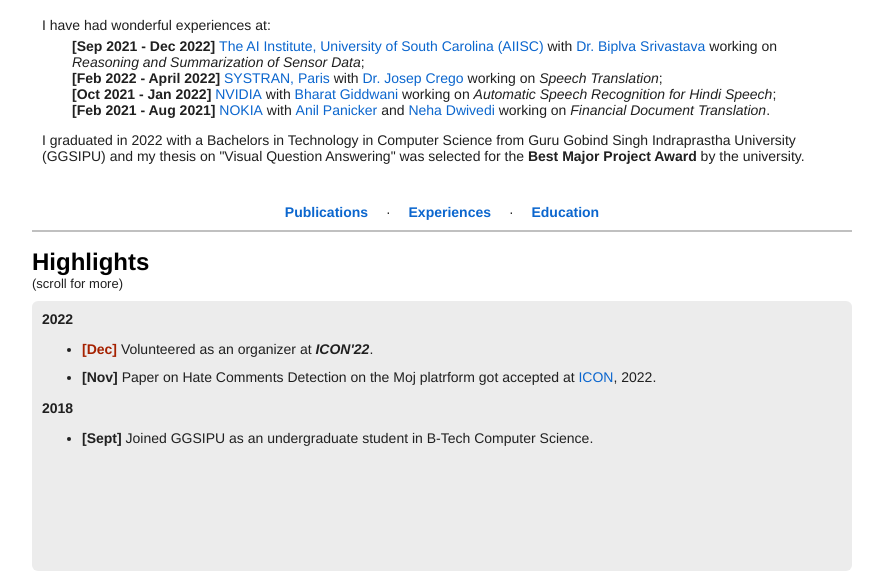
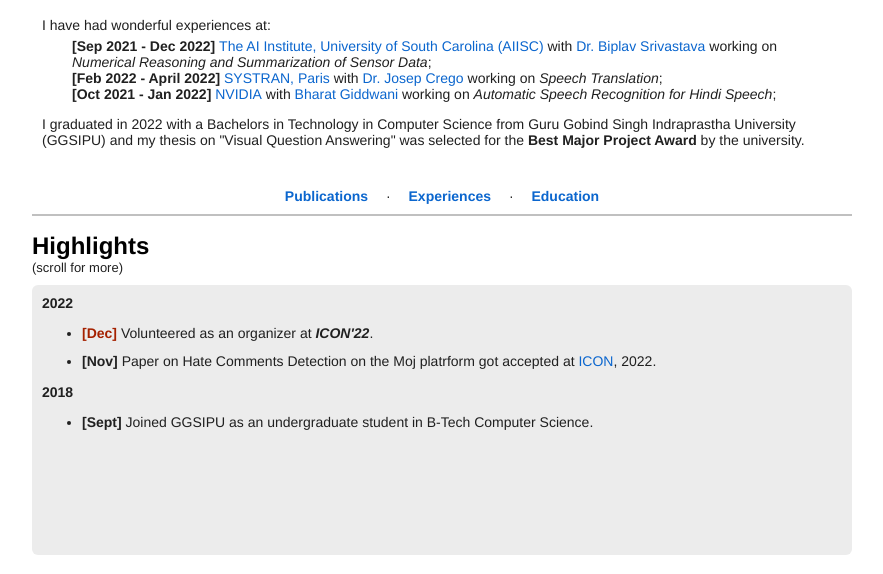
Before and after one commit to Priyanshiguptaaa/Academic-Website, a plain HTML site: page main.html in a window 1280 px wide. Shown: the part 458-1032 px from the top of the page, without its empty margins (198-1081 px from the left). Drawn offline with Linux system fonts and the light colour scheme.

```diff
--- a/main.html
+++ b/main.html
@@ -280,10 +280,10 @@
 
             I have had wonderful experiences at:
             <p style="padding-left: 30px; margin-top: 5">
-              <strong>[Sep 2021 - Dec 2022]</strong> <a href= https://allenai.org/aristo>The AI Institute, University of South Carolina (AIISC) </a> with <a href="https://allenai.org/team/peterc">Dr. Biplva Srivastava</a> working on <i>Reasoning and Summarization of Sensor Data</i>;<br>
-              <strong>[Feb 2022 - April 2022]</strong> <a href= https://ai.facebook.com/research/conversational-ai>SYSTRAN, Paris</a> with <a href="https://www.notebleue.org/">Dr. Josep Crego</a> working on <i>Speech Translation</i>;<br>
-              <strong>[Oct 2021 - Jan 2022]</strong> <a href= https://www.microsoft.com/en-us/research/group/natural-language-processing>NVIDIA</a> with <a href="https://www.microsoft.com/en-us/research/people/sudhra/">Bharat Giddwani</a> working on <i>Automatic Speech Recognition for Hindi Speech</i>;<br>
-              <strong>[Feb 2021 - Aug 2021]</strong> <a href= https://ai.google/research/teams/algorithms-optimization>NOKIA</a> with <a href="https://ai.google/research/people/SandeepTata/"> Anil Panicker</a> and <a href="http://marc.najork.org/"> Neha Dwivedi</a> working on <i>Financial Document Translation</i>.
+              <strong>[Sep 2021 - Dec 2022]</strong> <a href= https://aiisc.ai>The AI Institute, University of South Carolina (AIISC) </a> with <a href="https://sites.google.com/site/biplavsrivastava/">Dr. Biplav Srivastava</a> working on <i>Numerical Reasoning and Summarization of Sensor Data</i>;<br>
+              <strong>[Feb 2022 - April 2022]</strong> <a href= https://www.systran.net/en/translate>SYSTRAN, Paris</a> with <a href="https://scholar.google.com/citations?user=lw_aQqQAAAAJ&hl=en">Dr. Josep Crego</a> working on <i>Speech Translation</i>;<br>
+              <strong>[Oct 2021 - Jan 2022]</strong> <a href= https://www.nvidia.com/en-in>NVIDIA</a> with <a href="https://in.linkedin.com/in/bharat3012">Bharat Giddwani</a> working on <i>Automatic Speech Recognition for Hindi Speech</i>;<br>
+              <!-- <strong>[Feb 2021 - Aug 2021]</strong> <a href= https://ai.google/research/teams/algorithms-optimization>NOKIA</a> with <a href="https://ai.google/research/people/SandeepTata/"> Anil Panicker</a> and <a href="http://marc.najork.org/"> Neha Dwivedi</a> working on <i>Financial Document Translation</i>.   -->
               <!-- researching on various generalization strategies for document understanding and information extraction -->
               <!-- with <a href="https://ai.google/research/people/SandeepTata/">Sandeep Tata</a> and <a href="https://ai.google/research/people/106262/">Navneet Potti</a>. -->
             </p>
```
